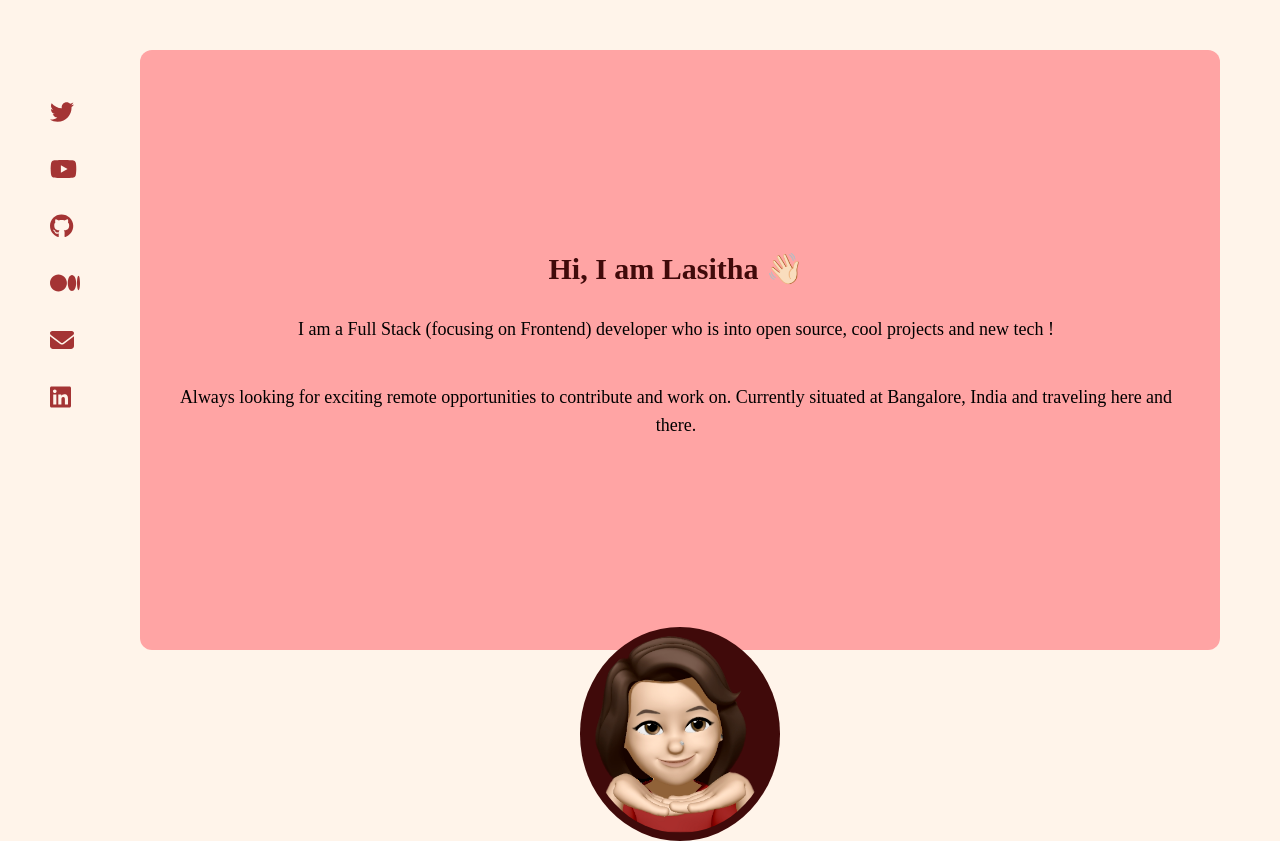
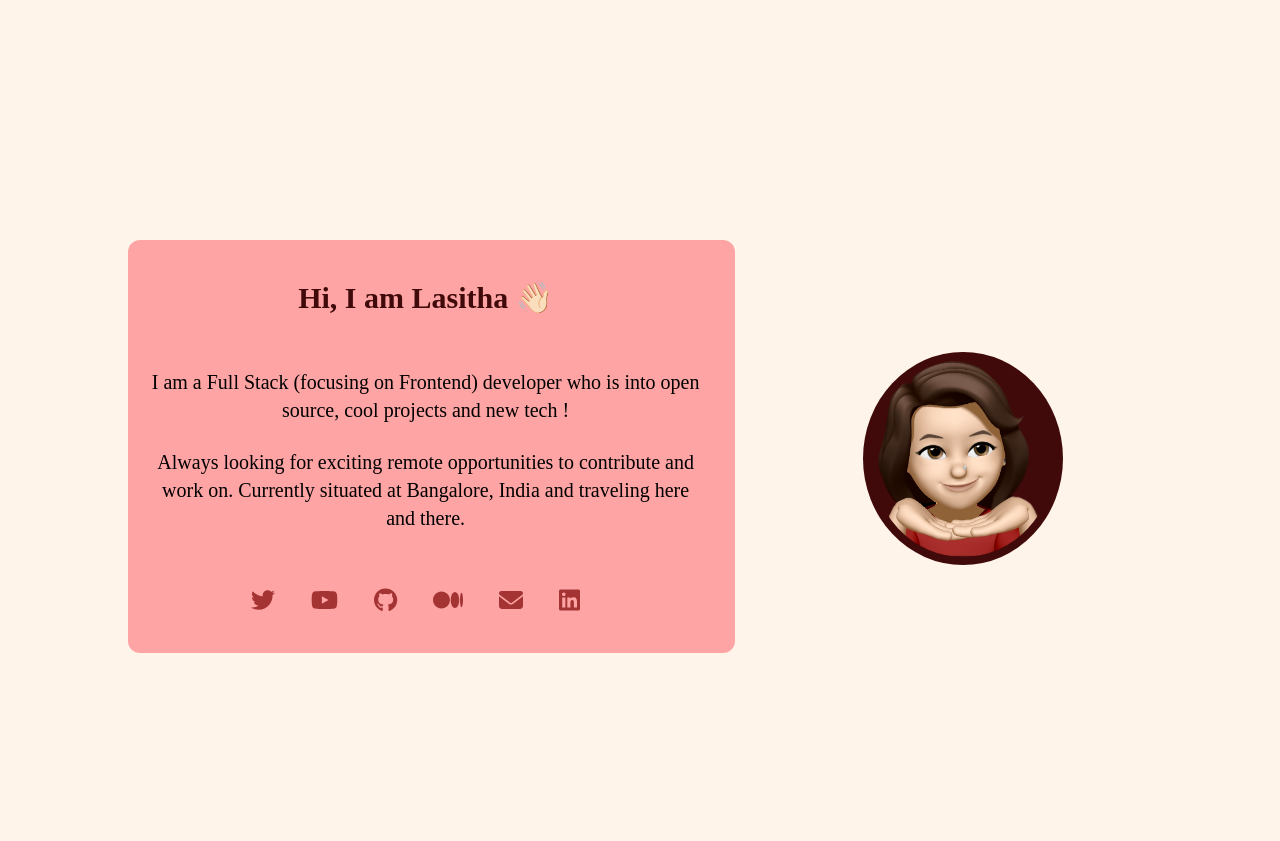
Before and after one commit to LasithaE/portfolio, a Next.js app: page /about in a window 1280 px wide. After the commit the page ends 800 px from the top, so only its background shows below. Built offline with nearby package versions, Linux system fonts and the light colour scheme.

Commit message:
about page done

```diff
--- a/src/components/NavBar/NavBar.js
+++ b/src/components/NavBar/NavBar.js
@@ -7,8 +7,8 @@ const NavBar = () => {
   const [openNav, setOpenNav] = useState(false);
   console.log(openNav);
   return (
-    <div className="sticky">
-      <div className="hidden md:flex flex-row  mt-9 float-right">
+    <div className="">
+      <div className="hidden md:flex flex-row right-0 fixed top-0 mr-[10px]">
         <Link href="/" className="mr-6 mt-9 font-semibold">
           About
         </Link>
@@ -31,8 +31,8 @@ const NavBar = () => {
       <div onClick={() => setOpenNav(!openNav)}>
         {openNav ? (
           <>
-            <div className="absolute h-screen backdrop-blur-md overflow-hidden bottom-0 right-0 left-0 text-center ease-in duration-300 bg-white/30">
-              <div className="float-right mr-6 mt-6 md:hidden">
+            <div className="fixed left-0 top-0 w-full z-10 ease-in duration-300 bg-bodyColorLight h-screen">
+              <div className="float-right mr-6 mt-6">
                 <FontAwesomeIcon icon={faClose} size="xl" color="#9D5353" />
               </div>
               <div className="flex flex-col items-center justify-center pt-[25%] pl-2">
--- a/src/pages/about.js
+++ b/src/pages/about.js
@@ -17,7 +17,8 @@ const About = () => {
   ];
 
   return (
-    <div className="flex flex-row">
+    <div>
+      <div className="flex flex-row lg:hidden">
         <div className="flex flex-col ml-[50px] mr-[60px]">
           <a
             target="_blank"
@@ -33,7 +34,11 @@ const About = () => {
           >
             <FontAwesomeIcon icon={faYoutube} size="xl" color="#a43434" />
           </a>
-        <a target="_blank" href="https://github.com/LasithaE" className="mt-8">
+          <a
+            target="_blank"
+            href="https://github.com/LasithaE"
+            className="mt-8"
+          >
             <FontAwesomeIcon icon={faGithub} size="xl" color="#a43434" />
           </a>
           <a
@@ -58,16 +63,17 @@ const About = () => {
             <FontAwesomeIcon icon={faLinkedin} size="xl" color="#a43434" />
           </a>
         </div>
-      <div className="flex flex-col gap-6 rounded-xl justify-center items-center pb-10  mt-[50px] h-[600px] bg-darkPinkColor mr-[60px] md:mb-[100px]">
-        <div className="flex flex-col pr-7 md: pb-10 h-[400px] pl-[20px]">
-          <div className="pb-7 text-center text-3xl font-black px-4 mt-[200px] text-brownColor md:mt-[0px]">
+
+        <div className="flex flex-col gap-6 rounded-xl justify-center items-center pb-15 mt-[50px] bg-darkPinkColor mr-[60px] md:pb-10 pt-10 -mr-[30px]">
+          <div className="flex flex-col pr-7 md:pt-10">
+            <div className="pb-7 text-center text-3xl font-black px-5 mt-[40px] ml-[20px] text-brownColor">
               {intro[0]}
             </div>
 
-          <div className="text-lg text-center font-regular px-4">
+            <div className="text-lg text-center font-regular px-6 ml-[20px]">
               {intro[1]}
             </div>
-          <div className="text-lg text-center pt-[40px] font-regular px-4">
+            <div className="text-lg text-center pt-[40px] font-regular px-6 ml-[20px]">
               {intro[2]}
             </div>
             <div className="hidden"></div>
@@ -78,34 +84,80 @@ const About = () => {
             height={200}
             objectFit="contain"
             alt="Profile Pic"
-          className="rounded-[50%] bg-brownColor p-2 -mt-12 md:-mb-[40%] "
+            className="block rounded-[50%] bg-brownColor p-2 mt-[80px] mr-[6px] -mb-[30%]"
             src="/assets/images/profilepic3.png"
           />
+        </div>
+      </div>
+      <div className="hidden lg:flex flex-row mt-111">
+        <div className="flex flex-col gap-6 rounded-xl justify-center items-center min-w-2xl bg-darkPinkColor mt-[5%] ml-[10%] pr-8 mr-[10%]">
+          <div className="pb-7 text-center text-3xl font-black text-brownColor mt-10 ml-[20px]">
+            {intro[0]}
+          </div>
+
+          <div className="text-xl text-center font-regular ml-[20px]">
+            {intro[1]}
+          </div>
+          <div className="text-xl text-center font-regular ml-[20px]">
+            {intro[2]}
+          </div>
+          <div className="flex flex-row  justify-center items-center gap-9 mb-10 mx-10">
+            <a
+              target="_blank"
+              href="https://twitter.com/lasitha_e"
+              className="mt-8"
+            >
+              <FontAwesomeIcon icon={faTwitter} size="xl" color="#a43434" />
+            </a>
+            <a
+              target="_blank"
+              href="https://www.youtube.com/@bytesizedlife"
+              className="mt-8"
+            >
+              <FontAwesomeIcon icon={faYoutube} size="xl" color="#a43434" />
+            </a>
+            <a
+              target="_blank"
+              href="https://github.com/LasithaE"
+              className="mt-8"
+            >
+              <FontAwesomeIcon icon={faGithub} size="xl" color="#a43434" />
+            </a>
+            <a
+              target="_blank"
+              href="https://medium.com/@lasithaeaswaran"
+              className="mt-8"
+            >
+              <FontAwesomeIcon icon={faMedium} size="xl" color="#a43434" />
+            </a>
+            <a
+              target="_blank"
+              href="mailto:lasithaeaswaran@gmail.com"
+              className="mt-8"
+            >
+              <FontAwesomeIcon icon={faEnvelope} size="xl" color="#a43434" />
+            </a>
+            <a
+              target="_blank"
+              href="https://www.linkedin.com/in/lasithae/"
+              className="mt-8"
+            >
+              <FontAwesomeIcon icon={faLinkedin} size="xl" color="#a43434" />
+            </a>
+          </div>
+        </div>
+        <div className="w-[60%] mr-102 mt-111">
+          <Image
+            width={200}
+            height={200}
+            objectFit="contain"
+            alt="Profile Pic"
+            className="block rounded-[50%] bg-brownColor p-2"
+            src="/assets/images/profilepic3.png"
+          />
+        </div>
       </div>
     </div>
   );
 };
 export default About;
-{
-  /* <div className="h-screen">
-      <div className="flex flex-col lg:flex-row">
-        <div className=" lg:block justify-center items-center h-screen float-left w-133 ml-110">
-          <div className="hidden lg:bg-darkPinkColor w-20 h-20 rounded-md mt-20"></div>
-          <div className="mt-10 items-center justify-center -ml-10 w-[70%] h-[75%] lg:absolute bg-cardColorLight ml-102 w-129 h-120 rounded-md -mt-11"></div>
-          <div className="hidden lg:bg-brownColor w-20 h-20 rounded-md float-right mt-114 ml-111"></div>
-        </div>
-
-        <div id="mango" className="flex flex-col lg:flex-row ">
-          <div className="ml-140">
-            <Image
-              width={300}
-              height={300}
-              alt="Profile Pic"
-              src="/assets/images/profilepic.png"
-            />
-          </div>
-          <div className="bg-cardColorLight w-14 h-14 rounded-full ml-140 -mt-20 absolute"></div>
-        </div>
-      </div>
-    </div> */
-}
--- a/src/styles/globals.css
+++ b/src/styles/globals.css
@@ -5,6 +5,7 @@
 body {
   scroll-behavior: smooth;
   overflow-x: hidden;
+
   background-color: #fff4ea;
   font-family: bodyFont;
 }
--- a/tailwind.config.js
+++ b/tailwind.config.js
@@ -16,7 +16,7 @@ module.exports = {
       },
       screens: {
         xl: "1000px",
-        lg: "795px",
+        lg: "850px",
         md: "700px",
         xs: "585px",
       },
```
Lines whose indentation alone changed are shown as unchanged.
